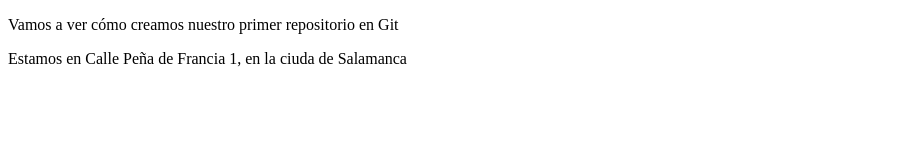
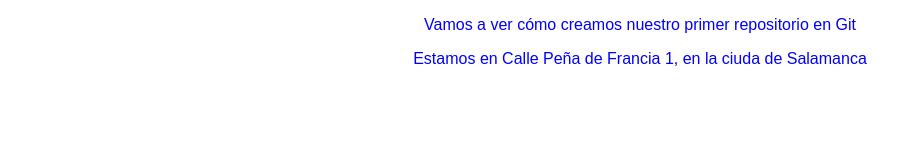
Before and after one commit to AngelVidal/InicioGitHub, a plain HTML site: page index.html in a window 1280 px wide. Shown: the whole page, without its empty margins (0-922 px from the left). Drawn offline with Linux system fonts and the light colour scheme.

Commit message:
Hoja de estilos añadida

```diff
--- /dev/null
+++ b/css/estilos.css
@@ -0,0 +1,5 @@
+body{
+	text-align: center;
+	font-family: "Arial";
+	color: blue;
+}
--- a/index.html
+++ b/index.html
@@ -3,6 +3,7 @@
 <head>
 	<title>Web Git</title>
 	<meta charset="utf-8">
+	<link rel="stylesheet" type="text/css" href="css/estilos.css">
 </head>
 <body>
 	<p>Vamos a ver cómo creamos nuestro primer repositorio en Git</p>
```
Also changed, not shown: 1 other file.
